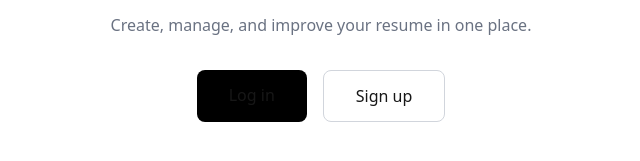
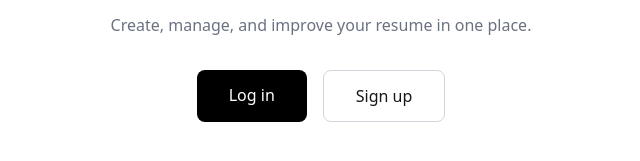
Before and after one commit to khushijmverma-beep/Rezz, a Next.js app: page / in a window 1280 px wide. Shown: the part 399-560 px from the top of the page, without its empty margins (319-959 px from the left). Built offline with nearby package versions, Linux system fonts and the light colour scheme; no server answers.

Commit message:
Fix landing page: white text on Log in button
Co-Authored-By: Claude Opus 5.5 <noreply@anthropic.com>

```diff
--- a/components/GetStartedLanding.tsx
+++ b/components/GetStartedLanding.tsx
@@ -19,7 +19,7 @@ export default function GetStartedLanding() {
       <div className="flex gap-4">
         <Link
           href="/login"
-          className="rounded-lg bg-black px-8 py-3 font-medium text-white hover:bg-gray-800"
+          className="rounded-lg bg-black px-8 py-3 font-medium text-white! hover:bg-gray-800"
         >
           Log in
         </Link>
```
